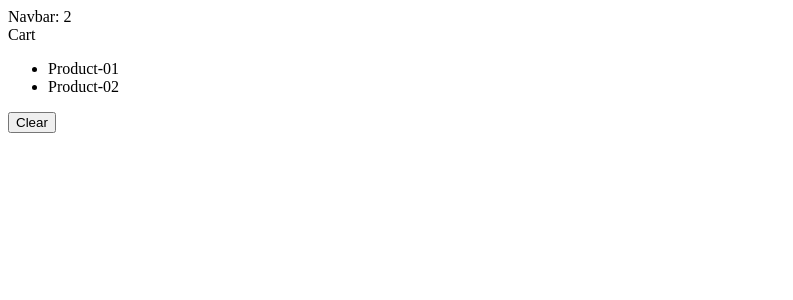
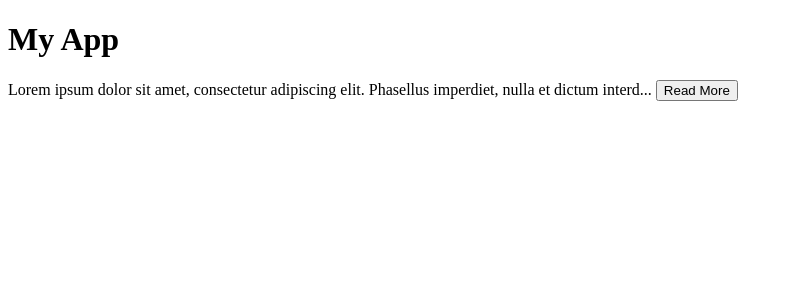
Before and after one commit to Ahnuf-Karim-Chowdhury/React-App-Basics, a React (Vite) app: page / in a window 1280 px wide. Shown: the top 300 px of the page, without its empty margins (0-793 px from the left). Built offline with nearby package versions, Linux system fonts and the light colour scheme.

Commit message:
Lesson 06 : ExpandableText

```diff
--- a/src/App.tsx
+++ b/src/App.tsx
@@ -1,20 +1,20 @@
-import { useState } from "react";
-import Navbar from "./components/Cart+Navbar/Navbar";
-import Cart from "./components/Cart+Navbar/iCart";
+
+import ExpandableText from "./components/ExpandableText/ExpandableText";
 
 function App() {
-const [cartItems,setCartItems]=useState(['Product-01','Product-02'])
-
   return (
     <div>
-     <Navbar cartItemCount={cartItems.length} />
-     <Cart cartItems={cartItems} onClear={()=>{setCartItems([])}}/>
+      <h1>My App</h1>
+      <ExpandableText maxChar={100}>
+        Lorem ipsum dolor sit amet, consectetur adipiscing elit. Phasellus imperdiet, nulla et dictum interdum, nisi lorem egestas odio, vitae scelerisque enim ligula venenatis dolor. Maecenas nisl est, ultrices nec congue eget, auctor vitae massa.
+      </ExpandableText>
     </div>
-
   );
 }
 
 export default App;
+
+
 
 
 
@@ -112,3 +112,31 @@ function App() {
     setTags(tags.map(tag => tag==='HAPPY' ? 'Happiness' : tag))
   };
 */
+
+/*
+import { useState } from "react";
+import {produce} from "immer";
+
+function App() {
+  const [cartItems, setCartItems] = useState({
+    Price: 6,
+  });
+
+  const handleClick = () => {
+    setCartItems(
+      produce(cartItems, draft => {
+        draft.Price = 5;
+      })
+    );
+  };
+
+  return (
+    <div>
+      {cartItems.Price}
+      <button onClick={handleClick}>Update Price</button>
+    </div>
+  );
+}
+
+export default App;
+*/
--- /dev/null
+++ b/src/components/ExpandableText/ExpandableText.tsx
@@ -0,0 +1,52 @@
+import { useState } from "react";
+
+interface Props {
+  children: string;
+  maxChar?: number;
+}
+
+const ExpandableText = ({ children, maxChar = 100 }: Props) => {
+  const [isExpanded, setIsExpanded] = useState(false);
+
+  return (
+    <p>
+      {children.length <= maxChar ? children : isExpanded ? children : `${children.substring(0, maxChar)}...`}{" "}
+      {children.length > maxChar && (
+        <button onClick={() => setIsExpanded(!isExpanded)}>
+          {isExpanded ? "Show Less" : "Read More"}
+        </button>
+      )}
+    </p>
+  );
+};
+
+export default ExpandableText;
+
+/*
+import { useState } from "react";
+
+interface Props {
+  children: string;
+  maxChar?: number;
+}
+
+const ExpandableText = ({ children, maxChar = 100 }: Props) => {
+  const [isExpanded, setIsExpanded] = useState(false);
+
+  if (children.length <= maxChar) return <p>{children}</p>;
+
+  const text = isExpanded ? children : `${children.substring(0, maxChar)}...`;
+
+  return (
+    <p>
+      {text}{" "}
+      <button onClick={() => setIsExpanded(!isExpanded)}>
+        {isExpanded ? "Show Less" : "Read More"}
+      </button>
+    </p>
+  );
+};
+
+export default ExpandableText;
+
+*/
```
